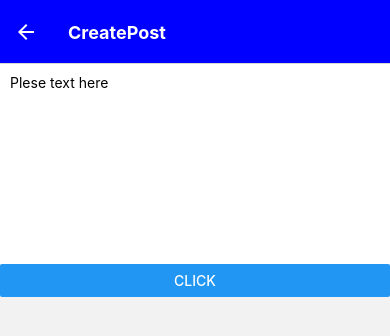
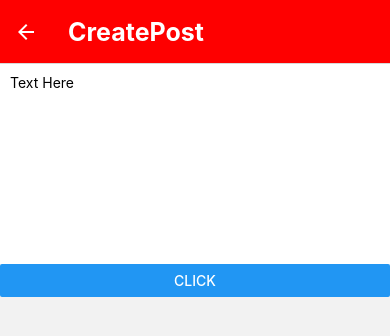
Before and after one commit to EarthChaotic/nvProject, a React Native app: screen / in a window 390 px wide. Both pictures are taken after a click on the button "CREATE POST". Shown: the top 336 px of the page. Built offline with nearby package versions, Linux system fonts and the light colour scheme.

Commit message:
8/10/2022

```diff
--- a/App.js
+++ b/App.js
@@ -1,51 +1,52 @@
-import { StatusBar } from 'expo-status-bar';
-import { Text, View, Button, TextInput } from 'react-native';
+import { StyleSheet, Text, View,Button,TextInput } from 'react-native'
+import React from 'react'
 
-import { NavigationContainer } from '@react-navigation/native';
-import { createNativeStackNavigator } from '@react-navigation/native-stack';
-import React from 'react';
+import {NavigationContainer} from '@react-navigation/native';
+import {createNativeStackNavigator} from '@react-navigation/native-stack';
 
 
-function HomeScreen({ navigation, route }) {
+function HomeScreen({navigation,route}){
 
-  React.useEffect(() => {
-    if (route.params?.post) {
-      //Post updated,do somethin with 'route.params.post'
-      //For example, sent the post to the server
+  React.useEffect(()=>{
+
+    if(route.params?.post){
+      //Post update, do something with 'route,params.post'
+      //for example, sent post to the server
+
     }
-  }, [route.params?.post]);
+  },[route.params?.post]);
 
-  return (
-    <View style={{ flex: 1, alignItems: 'center', justifyContent: 'center' }}>
+  return(
+    <View style={{flex:1,alignItems:'center',justifyContent:'center'}}>
       <Button
         title='Create Post'
-        onPress={() => navigation.navigate('CreatePost')}
+        onPress={()=>navigation.navigate('CreatePost')}
       />
-      <Text style={{ margin: 10 }}>Post:{route.params?.post}</Text>
+      <Text style={{margin:10}}>Post:{route.params?.post}</Text>
     </View>
   );
 }
 
-function CreatePostScreen({ navigation, route }) {
+function CreatePostScreen({navigation,route}){
 
-  const [postText, setPostText] = React.useState('');
+  const [postText,setPostText] = React.useState('');
 
-  return (
-    // use Fragment
+  return(
     <>
     <TextInput
     multiline
-        placeholder='Plese text here'
-        style={{ height: 200, padding: 10, backgroundColor: 'white' }}
+    placeholder='Text Here'
+    style={{height:200,padding:10,backgroundColor:"white"}}
     onChangeText={setPostText}
-        value={postText}
+    value = {postText}
     />
     <Button
     title='Click'
-        onPress={() => {
-          //Pass params back to HomeScreen funchion
-          navigation.navigate('Home', { post: postText })
+    onPress={()=>{
+      //Pass Params to Home Screen
+      navigation.navigate('Home',{post:postText})
     }}
+
     />
     </>
 
@@ -60,13 +61,13 @@ export default function App() {
       <Stack.Navigator
        initialRouteName='Home'
       screenOptions={{
-          headerStyle: { backgroundColor: 'blue' },
-          headerTintColor: '#ffff',
-          headerTitleStyle: { fontWeight: 'bold' }
+        headerStyle: { backgroundColor:'#FE0000'},
+        headerTintColor:'#fff',
+        headerTitleStyle:{fontWeight:'bold',fontSize:25}
       }}
       >
-        <Stack.Screen name='Home' component={HomeScreen} />
-        <Stack.Screen name='CreatePost' component={CreatePostScreen} />
+        <Stack.Screen name ='Home' component = {HomeScreen}/>
+        <Stack.Screen name ='CreatePost' component = {CreatePostScreen}/>
       </Stack.Navigator>
     </NavigationContainer>
 
```
Lines whose indentation alone changed are shown as unchanged.
